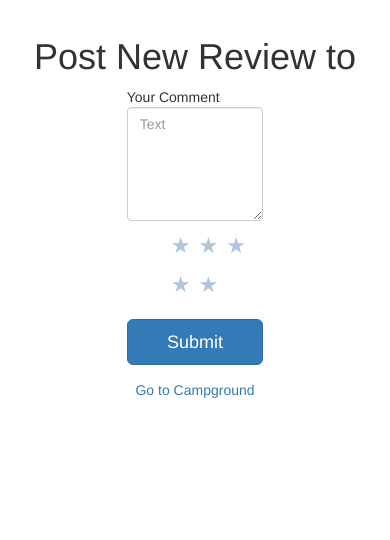
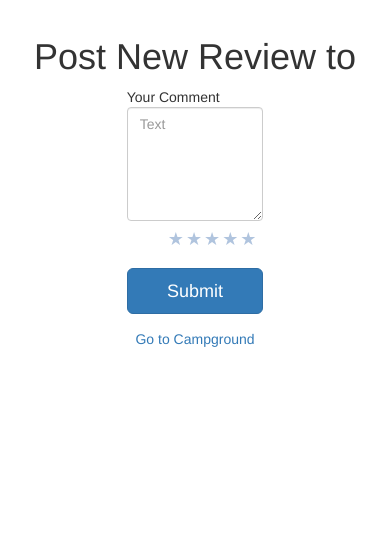
Before and after one commit to weihaoxu123/Web-Application, a Node project: template v5/views/comment/new.ejs in a window 390 px wide. Shown: the part 55-595 px from the top of the page. Run offline with Node 20 templates, Linux system fonts and the light colour scheme; the template is opened without the code that fills it, so the values that code supplies are empty; some libraries are stand-ins or nearby versions.

Commit message:
stupid modify

```diff
--- a/v5/views/comment/new.ejs
+++ b/v5/views/comment/new.ejs
@@ -13,6 +13,11 @@
     .pop{
     	font-size: 22px;
     	margin: 4px;
+	}}
+@media screen and (max-width: 500px) {
+    .pop{
+    	font-size: 18px;
+    	margin: 1px;
 	}}
 </style>
 <div class="container">
```
